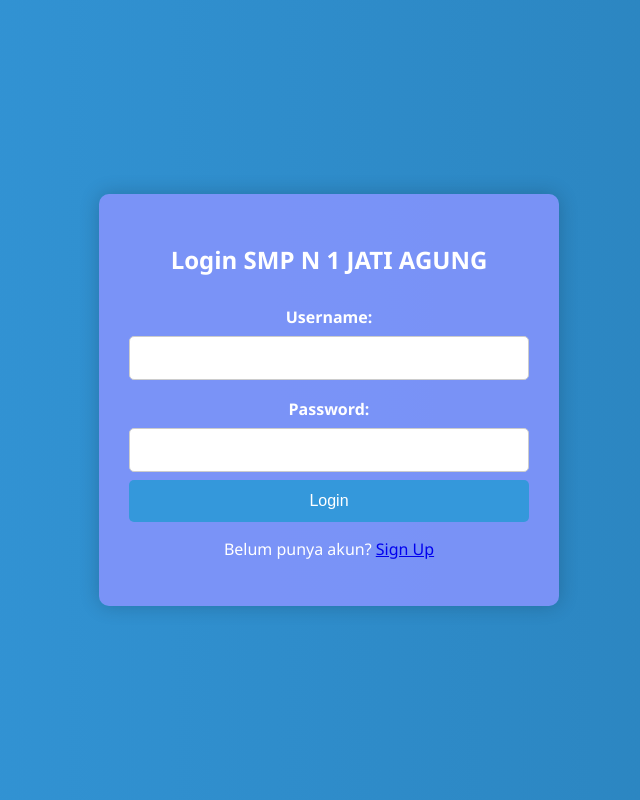
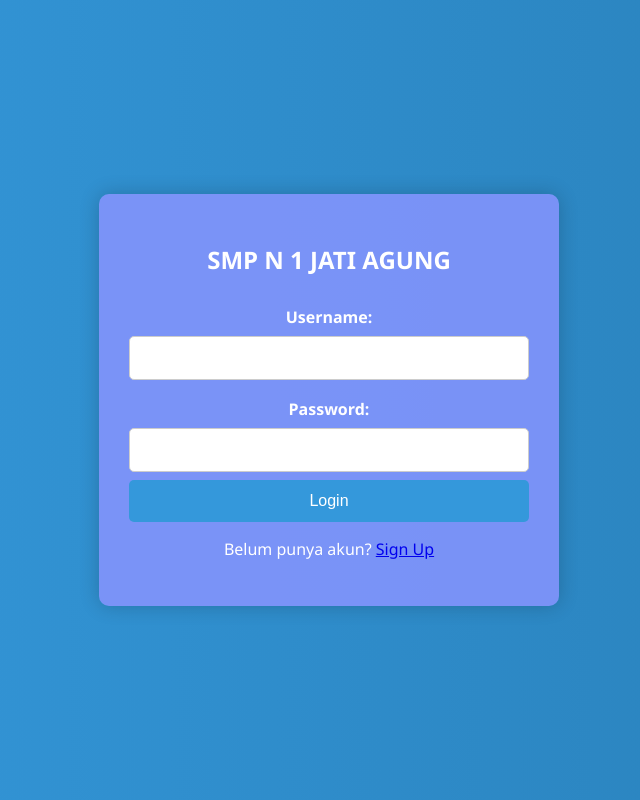
Before and after one commit to Febyamandasari/TA-PBO-21B-Power-Ranger, a plain HTML site: page Codingan/Loginupdate.html in a window 1280 px wide. Shown: the whole page, without its empty margins (311-951 px from the left). Drawn offline with Linux system fonts and the light colour scheme.

Commit message:
Intan : update html ganti kata login dengan SMP N 1 JATI AGUNG

```diff
--- a/Codingan/Loginupdate.html
+++ b/Codingan/Loginupdate.html
@@ -72,7 +72,7 @@
 </head>
 <body>
     <div class="container">
-        <h2>Login SMP N 1 JATI AGUNG</h2>
+        <h2>SMP N 1 JATI AGUNG</h2>
         <form id="loginForm">
             <label for="username">Username:</label>
             <input type="text" id="username" name="username" required>
```
